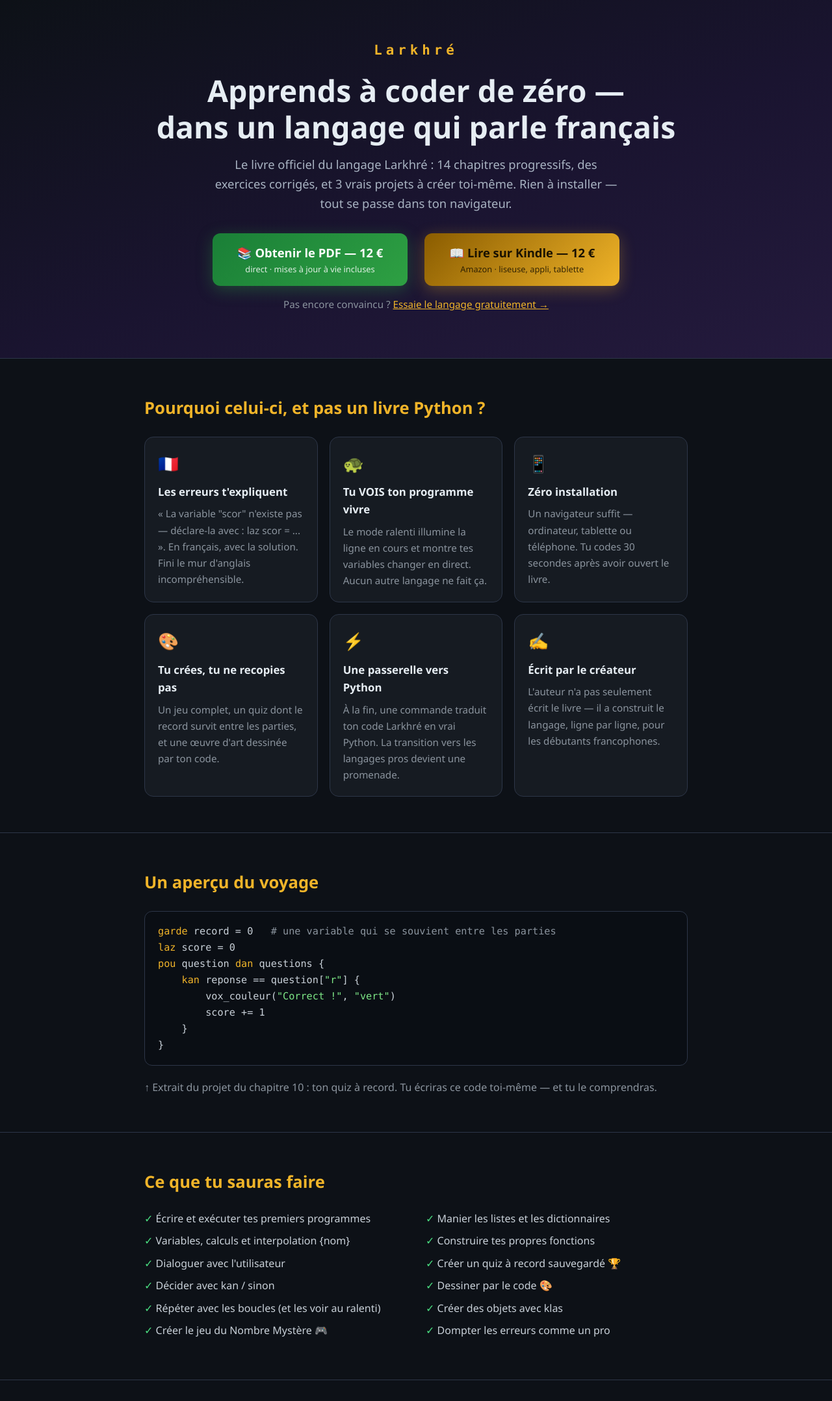
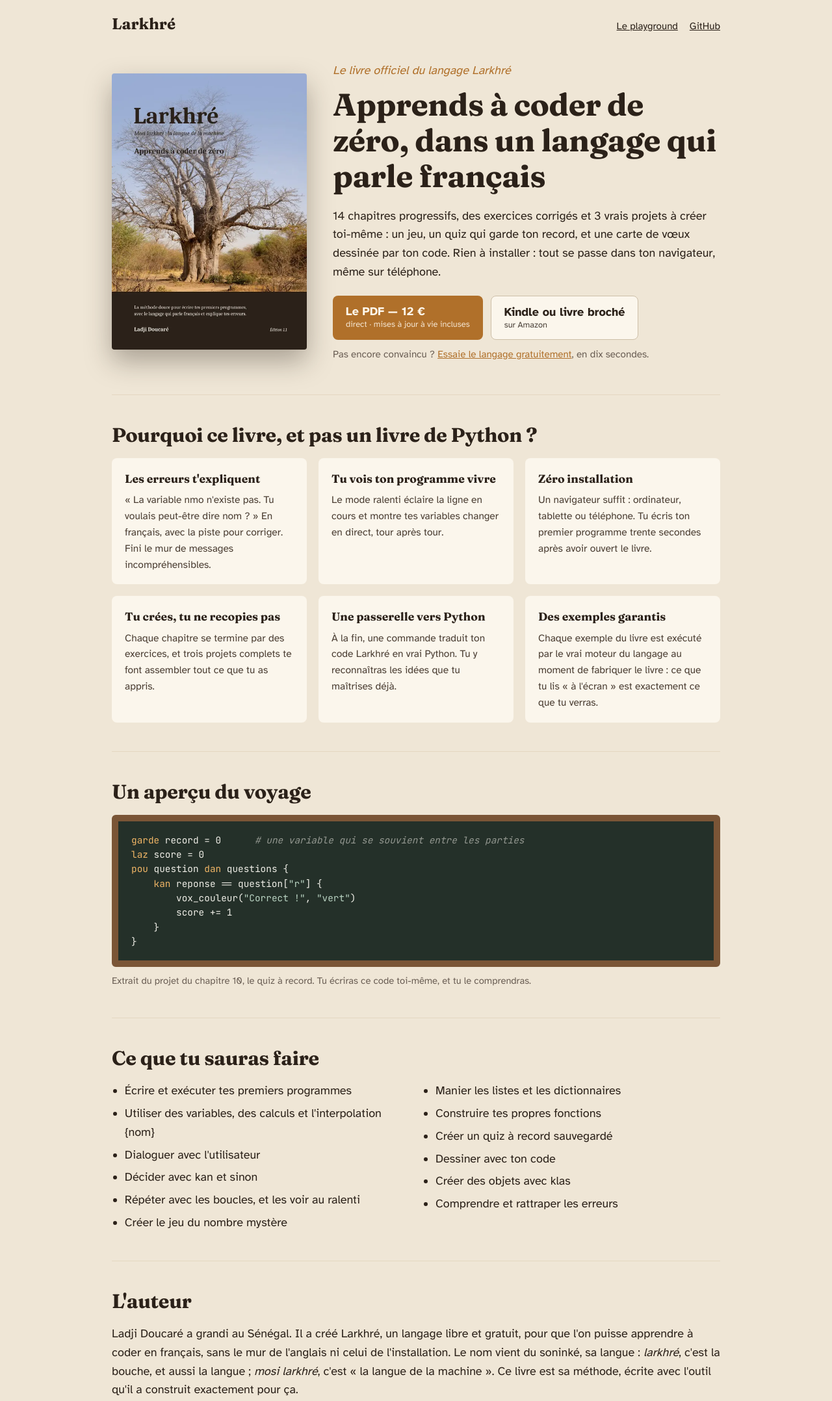
Before and after one commit to larkhre/larkhre.github.io, a plain HTML site: page docs/livre.html in a window 1280 px wide. Shown: the top 2156 px of the page at 65% size. Drawn offline with Linux system fonts and the light colour scheme.

Commit message:
Nouvelle page du livre

```diff
--- a/docs/livre.html
+++ b/docs/livre.html
@@ -2,186 +2,151 @@
 <html lang="fr">
 <head>
 <meta charset="UTF-8">
-<meta name="viewport" content="width=device-width, initial-scale=1.0">
-<title>Apprends à coder de zéro avec Larkhré — Le livre officiel</title>
-<meta name="description" content="Le livre officiel pour apprendre la programmation de zéro avec Larkhré : 14 chapitres, exercices corrigés, 3 projets complets. En français, rien à installer.">
+<meta name="viewport" content="width=device-width, initial-scale=1, viewport-fit=cover">
+<title>Apprends à coder de zéro avec Larkhré — le livre</title>
+<meta name="description" content="Le livre officiel du langage Larkhré : 14 chapitres, 3 projets, exercices corrigés. Apprends à coder en français, avec des erreurs qui t'expliquent quoi corriger. PDF, Kindle et livre broché.">
+<meta name="theme-color" content="#2b2119">
+<link rel="preconnect" href="https://fonts.googleapis.com">
+<link rel="preconnect" href="https://fonts.gstatic.com" crossorigin>
+<link href="https://fonts.googleapis.com/css2?family=Atkinson+Hyperlegible:wght@400;700&family=Fraunces:opsz,wght@9..144,600;9..144,700&family=JetBrains+Mono:wght@400&display=swap" rel="stylesheet">
 <style>
-  :root { --bg:#0d1117; --bg2:#161b22; --border:#2d3648; --text:#e6edf3; --muted:#8b949e;
-          --gold:#f0b429; --gold-dim:#b8860b; --violet:#a78bfa; --green:#4ade80; }
-  * { box-sizing: border-box; margin: 0; padding: 0; }
-  body { background: var(--bg); color: var(--text); font-family: 'Segoe UI', system-ui, sans-serif; line-height: 1.65; }
-  .wrap { max-width: 880px; margin: 0 auto; padding: 0 22px; }
-  a { color: var(--gold); }
-
-  header.hero { background: linear-gradient(160deg, #0d1117 0%, #1a1430 55%, #241a3d 100%);
-                padding: 60px 0 70px; text-align: center; border-bottom: 1px solid var(--border); }
-  .brand { font-family: Consolas, monospace; font-weight: 800; letter-spacing: 6px; color: var(--gold); font-size: 1.3rem; }
-  h1 { font-size: clamp(1.8rem, 5vw, 2.9rem); margin: 18px 0 14px; line-height: 1.2; }
-  .hero p.sub { color: #a8b3c2; font-size: 1.15rem; max-width: 620px; margin: 0 auto 30px; }
-
-  .btn { display: inline-block; background: linear-gradient(135deg, #1a7f37, #2ea043); color: #fff;
-         font-weight: 700; font-size: 1.15rem; padding: 15px 38px; border-radius: 12px; text-decoration: none;
-         box-shadow: 0 6px 24px rgba(46,160,67,.35); }
-  .btn:hover { filter: brightness(1.12); }
-  .btn.kindle { background: linear-gradient(135deg, #8a5c00, #f0b429); color: #1a1200;
-                box-shadow: 0 6px 24px rgba(240,180,41,.30); margin-left: 12px; }
-  .achat { display: flex; gap: 14px; justify-content: center; flex-wrap: wrap; align-items: center; }
-  @media (max-width: 640px) { .btn.kindle { margin-left: 0; } }
-  .btn small { display: block; font-weight: 400; font-size: .8rem; opacity: .85; }
-  .essai { display: block; margin-top: 16px; color: var(--muted); font-size: .95rem; }
-
-  section { padding: 55px 0; border-bottom: 1px solid var(--border); }
-  h2 { font-size: 1.6rem; margin-bottom: 22px; color: var(--gold); }
-  .grid { display: grid; grid-template-columns: repeat(auto-fit, minmax(240px, 1fr)); gap: 18px; }
-  .card { background: var(--bg2); border: 1px solid var(--border); border-radius: 14px; padding: 20px; }
-  .card h3 { font-size: 1.05rem; margin-bottom: 8px; }
-  .card p { color: var(--muted); font-size: .95rem; }
-  .card .emo { font-size: 1.6rem; display: block; margin-bottom: 8px; }
-
-  .code { background: #0a0e14; border: 1px solid var(--border); border-radius: 12px; padding: 18px 20px;
-          font-family: Consolas, monospace; font-size: .95rem; color: #c9d1d9; margin: 20px 0; }
-  .code .k { color: var(--gold); } .code .s { color: #7ee787; }
-
-  ul.somm { columns: 2; gap: 30px; list-style: none; }
-  ul.somm li { margin-bottom: 8px; color: #c9d1d9; break-inside: avoid; }
-  ul.somm li::before { content: "✓ "; color: var(--green); }
-  @media (max-width: 640px) { ul.somm { columns: 1; } }
-
-  .auteur { display: flex; gap: 20px; align-items: center; background: var(--bg2); border: 1px solid var(--border);
-            border-radius: 14px; padding: 22px; }
-  .auteur .avatar { min-width: 64px; height: 64px; border-radius: 50%; background: linear-gradient(135deg, var(--gold), #8a5c00);
-                    display: flex; align-items: center; justify-content: center; font-size: 1.6rem; font-weight: 800; color: #0d1117; }
-  .faq details { background: var(--bg2); border: 1px solid var(--border); border-radius: 10px;
-                 padding: 14px 18px; margin-bottom: 10px; }
-  .faq summary { cursor: pointer; font-weight: 600; }
-  .faq p { color: var(--muted); margin-top: 8px; }
-
-  .final { text-align: center; padding: 60px 0 70px; }
-  footer { text-align: center; color: var(--muted); font-size: .85rem; padding: 24px 0 34px; }
+  :root { --terre:#2b2119; --sable:#efe6d6; --sable-2:#e4d7c1; --papier:#fbf6ec; --ocre:#b0702a; --doux:#6b5f55;
+          --ardoise:#243029; --craie:#eeede6; box-sizing:border-box;
+          padding-top:env(safe-area-inset-top,0px); padding-bottom:env(safe-area-inset-bottom,0px); }
+  *,*::before,*::after { box-sizing:inherit; margin:0; }
+  body { background:var(--sable); color:var(--terre); font-family:'Atkinson Hyperlegible','Segoe UI',system-ui,sans-serif;
+         font-size:18px; line-height:1.6; }
+  a { color:var(--ocre); }
+  .page { max-width:980px; margin:0 auto; padding:0 22px; }
+  nav { padding:18px 0; display:flex; justify-content:space-between; align-items:baseline; }
+  nav .logo { font-family:'Fraunces',Georgia,serif; font-weight:700; font-size:1.5rem; color:var(--terre); text-decoration:none; }
+  nav .liens a { margin-left:18px; color:var(--terre); font-size:.95rem; }
+  h1, h2 { font-family:'Fraunces',Georgia,serif; line-height:1.15; letter-spacing:-.01em; }
+  h1 { font-size:clamp(2rem,5vw,3rem); margin:.2em 0 .4em; }
+  h2 { font-size:clamp(1.4rem,3vw,1.9rem); margin:0 0 .6em; }
+  .hero { display:grid; grid-template-columns:minmax(200px,300px) 1fr; gap:40px; align-items:center; padding:20px 0 50px; }
+  .hero img { width:100%; height:auto; border-radius:4px; box-shadow:0 18px 40px rgba(43,33,25,.35); }
+  .sur-titre { color:var(--ocre); font-style:italic; }
+  .achat { display:flex; flex-wrap:wrap; gap:12px; margin:22px 0 10px; }
+  .btn { display:inline-block; padding:13px 20px; border-radius:8px; text-decoration:none; font-weight:700; line-height:1.3; }
+  .btn small { display:block; font-weight:400; font-size:.8rem; opacity:.85; }
+  .btn-pdf { background:var(--ocre); color:#fff8ec; }
+  .btn-amazon { background:var(--papier); color:var(--terre); border:1px solid #cdbfa8; }
+  .btn:focus-visible { outline:3px solid var(--terre); outline-offset:3px; }
+  .note { color:var(--doux); font-size:.95rem; }
+  section { padding:44px 0; border-top:1px solid var(--sable-2); }
+  .grille { display:grid; grid-template-columns:repeat(auto-fit,minmax(260px,1fr)); gap:18px; }
+  .carte { background:var(--papier); border-radius:8px; padding:18px 20px; }
+  .carte h3 { font-family:'Fraunces',Georgia,serif; font-size:1.1rem; margin-bottom:6px; }
+  .carte p { color:#4a3d32; font-size:.97rem; }
+  pre { background:var(--ardoise); color:var(--craie); border:10px solid #7a5536; border-radius:6px; padding:18px 20px;
+        font-family:'JetBrains Mono',Consolas,monospace; font-size:.9rem; line-height:1.55; overflow-x:auto; }
+  pre .k { color:#f0b566; } pre .s { color:#b9d3c2; } pre .c { color:rgba(238,237,230,.55); font-style:italic; }
+  .legende { color:var(--doux); font-size:.92rem; margin-top:10px; }
+  ul.faire { columns:2; column-gap:40px; padding-left:1.1em; }
+  ul.faire li { margin-bottom:6px; break-inside:avoid; }
+  details { background:var(--papier); border-radius:8px; padding:14px 18px; margin-bottom:10px; }
+  summary { cursor:pointer; font-weight:700; }
+  details p { margin-top:8px; color:#4a3d32; }
+  .fin { text-align:center; }
+  .fin .achat { justify-content:center; }
+  footer { text-align:center; color:var(--doux); font-size:.85rem; padding:26px 0 36px; }
+  @media (max-width:700px) {
+    .hero { grid-template-columns:1fr; gap:24px; }
+    .hero img { max-width:240px; margin:0 auto; display:block; }
+    ul.faire { columns:1; }
+    nav .liens a { margin-left:12px; }
+  }
 </style>
-<script data-goatcounter="https://lazarus.goatcounter.com/count"
-        async src="//gc.zgo.at/count.js"></script>
+<script data-goatcounter="https://lazarus.goatcounter.com/count" async src="//gc.zgo.at/count.js"></script>
 </head>
 <body>
+<div class="page">
+  <nav>
+    <a class="logo" href="./">Larkhré</a>
+    <div class="liens"><a href="code/">Le playground</a><a href="https://github.com/larkhre/larkhre.github.io">GitHub</a></div>
+  </nav>
 
-<header class="hero">
-  <div class="wrap">
-    <div class="brand">Larkhré</div>
-    <h1>Apprends à coder de zéro —<br>dans un langage qui parle français</h1>
-    <p class="sub">Le livre officiel du langage Larkhré : 14 chapitres progressifs, des exercices corrigés,
-    et 3 vrais projets à créer toi-même. Rien à installer — tout se passe dans ton navigateur.</p>
+  <div class="hero">
+    <img src="livre-couverture.webp" width="520" height="737" alt="Couverture du livre : Larkhré, apprends à coder de zéro, avec un baobab au bout d'un chemin de sable">
+    <div>
+      <p class="sur-titre">Le livre officiel du langage Larkhré</p>
+      <h1>Apprends à coder de zéro, dans un langage qui parle français</h1>
+      <p>14 chapitres progressifs, des exercices corrigés et 3 vrais projets à créer toi-même : un jeu, un quiz qui garde ton record, et une carte de vœux dessinée par ton code. Rien à installer : tout se passe dans ton navigateur, même sur téléphone.</p>
       <div class="achat">
-      <a class="btn" href="https://ladjidoucare.gumroad.com/l/larkhre">📚 Obtenir le PDF — 12 €<small>direct · mises à jour à vie incluses</small></a>
-      <a class="btn kindle" href="https://www.amazon.fr/dp/B0HCRLYQ4R">📖 Lire sur Kindle — 12 €<small>Amazon · liseuse, appli, tablette</small></a>
+        <a class="btn btn-pdf" data-goatcounter-click="livre-gumroad" href="https://ladjidoucare.gumroad.com/l/lazarus">Le PDF — 12 €<small>direct · mises à jour à vie incluses</small></a>
+        <a class="btn btn-amazon" data-goatcounter-click="livre-amazon" href="https://www.amazon.fr/s?k=Apprends+%C3%A0+coder+de+z%C3%A9ro+avec+Larkhr%C3%A9">Kindle ou livre broché<small>sur Amazon</small></a>
       </div>
-    <span class="essai">Pas encore convaincu ? <a href="https://larkhre.github.io/code/">Essaie le langage gratuitement →</a></span>
+      <p class="note">Pas encore convaincu ? <a href="code/">Essaie le langage gratuitement</a>, en dix secondes.</p>
     </div>
-</header>
+  </div>
 
   <section>
-  <div class="wrap">
-    <h2>Pourquoi celui-ci, et pas un livre Python ?</h2>
-    <div class="grid">
-      <div class="card"><span class="emo">🇫🇷</span><h3>Les erreurs t'expliquent</h3>
-        <p>« La variable "scor" n'existe pas — déclare-la avec : laz scor = ... ». En français, avec la solution. Fini le mur d'anglais incompréhensible.</p></div>
-      <div class="card"><span class="emo">🐢</span><h3>Tu VOIS ton programme vivre</h3>
-        <p>Le mode ralenti illumine la ligne en cours et montre tes variables changer en direct. Aucun autre langage ne fait ça.</p></div>
-      <div class="card"><span class="emo">📱</span><h3>Zéro installation</h3>
-        <p>Un navigateur suffit — ordinateur, tablette ou téléphone. Tu codes 30 secondes après avoir ouvert le livre.</p></div>
-      <div class="card"><span class="emo">🎨</span><h3>Tu crées, tu ne recopies pas</h3>
-        <p>Un jeu complet, un quiz dont le record survit entre les parties, et une œuvre d'art dessinée par ton code.</p></div>
-      <div class="card"><span class="emo">⚡</span><h3>Une passerelle vers Python</h3>
-        <p>À la fin, une commande traduit ton code Larkhré en vrai Python. La transition vers les langages pros devient une promenade.</p></div>
-      <div class="card"><span class="emo">✍️</span><h3>Écrit par le créateur</h3>
-        <p>L'auteur n'a pas seulement écrit le livre — il a construit le langage, ligne par ligne, pour les débutants francophones.</p></div>
-    </div>
+    <h2>Pourquoi ce livre, et pas un livre de Python ?</h2>
+    <div class="grille">
+      <div class="carte"><h3>Les erreurs t'expliquent</h3><p>« La variable nmo n'existe pas. Tu voulais peut-être dire nom ? » En français, avec la piste pour corriger. Fini le mur de messages incompréhensibles.</p></div>
+      <div class="carte"><h3>Tu vois ton programme vivre</h3><p>Le mode ralenti éclaire la ligne en cours et montre tes variables changer en direct, tour après tour.</p></div>
+      <div class="carte"><h3>Zéro installation</h3><p>Un navigateur suffit : ordinateur, tablette ou téléphone. Tu écris ton premier programme trente secondes après avoir ouvert le livre.</p></div>
+      <div class="carte"><h3>Tu crées, tu ne recopies pas</h3><p>Chaque chapitre se termine par des exercices, et trois projets complets te font assembler tout ce que tu as appris.</p></div>
+      <div class="carte"><h3>Une passerelle vers Python</h3><p>À la fin, une commande traduit ton code Larkhré en vrai Python. Tu y reconnaîtras les idées que tu maîtrises déjà.</p></div>
+      <div class="carte"><h3>Des exemples garantis</h3><p>Chaque exemple du livre est exécuté par le vrai moteur du langage au moment de fabriquer le livre : ce que tu lis « à l'écran » est exactement ce que tu verras.</p></div>
     </div>
   </section>
 
   <section>
-  <div class="wrap">
     <h2>Un aperçu du voyage</h2>
-    <div class="code">
-      <span class="k">garde</span> record = 0&nbsp;&nbsp;&nbsp;<span style="color:#8b949e"># une variable qui se souvient entre les parties</span><br>
-      <span class="k">laz</span> score = 0<br>
-      <span class="k">pou</span> question <span class="k">dan</span> questions {<br>
-      &nbsp;&nbsp;&nbsp;&nbsp;<span class="k">kan</span> reponse == question[<span class="s">"r"</span>] {<br>
-      &nbsp;&nbsp;&nbsp;&nbsp;&nbsp;&nbsp;&nbsp;&nbsp;vox_couleur(<span class="s">"Correct !"</span>, <span class="s">"vert"</span>)<br>
-      &nbsp;&nbsp;&nbsp;&nbsp;&nbsp;&nbsp;&nbsp;&nbsp;score += 1<br>
-      &nbsp;&nbsp;&nbsp;&nbsp;}<br>
+<pre><span class="k">garde</span> record = 0      <span class="c"># une variable qui se souvient entre les parties</span>
+<span class="k">laz</span> score = 0
+<span class="k">pou</span> question <span class="k">dan</span> questions {
+    <span class="k">kan</span> reponse == question[<span class="s">"r"</span>] {
+        vox_couleur(<span class="s">"Correct !"</span>, <span class="s">"vert"</span>)
+        score += 1
     }
-    </div>
-    <p style="color:var(--muted)">↑ Extrait du projet du chapitre 10 : ton quiz à record. Tu écriras ce code toi-même — et tu le comprendras.</p>
-  </div>
+}</pre>
+    <p class="legende">Extrait du projet du chapitre 10, le quiz à record. Tu écriras ce code toi-même, et tu le comprendras.</p>
   </section>
 
   <section>
-  <div class="wrap">
     <h2>Ce que tu sauras faire</h2>
-    <ul class="somm">
+    <ul class="faire">
       <li>Écrire et exécuter tes premiers programmes</li>
-      <li>Variables, calculs et interpolation {nom}</li>
+      <li>Utiliser des variables, des calculs et l'interpolation {nom}</li>
       <li>Dialoguer avec l'utilisateur</li>
-      <li>Décider avec kan / sinon</li>
-      <li>Répéter avec les boucles (et les voir au ralenti)</li>
-      <li>Créer le jeu du Nombre Mystère 🎮</li>
+      <li>Décider avec kan et sinon</li>
+      <li>Répéter avec les boucles, et les voir au ralenti</li>
+      <li>Créer le jeu du nombre mystère</li>
       <li>Manier les listes et les dictionnaires</li>
       <li>Construire tes propres fonctions</li>
-      <li>Créer un quiz à record sauvegardé 🏆</li>
-      <li>Dessiner par le code 🎨</li>
+      <li>Créer un quiz à record sauvegardé</li>
+      <li>Dessiner avec ton code</li>
       <li>Créer des objets avec klas</li>
-      <li>Dompter les erreurs comme un pro</li>
+      <li>Comprendre et rattraper les erreurs</li>
     </ul>
-  </div>
   </section>
 
   <section>
-  <div class="wrap">
     <h2>L'auteur</h2>
-    <div class="auteur">
-      <div class="avatar">LD</div>
-      <div>
-        <strong>Ladji Doucaré</strong> est le créateur du langage Larkhré — un langage open source complet,
-        publié mondialement (PyPI, GitHub), avec son propre traducteur vers Python et un playground utilisé
-        depuis le navigateur. Ce livre est sa méthode, écrite avec l'outil qu'il a construit exactement pour ça :
-        apprendre à coder en français, en douceur, en créant.
-      </div>
-    </div>
+    <p>Ladji Doucaré a grandi au Sénégal. Il a créé Larkhré, un langage libre et gratuit, pour que l'on puisse apprendre à coder en français, sans le mur de l'anglais ni celui de l'installation. Le nom vient du soninké, sa langue : <em>larkhré</em>, c'est la bouche, et aussi la langue ; <em>mosi larkhré</em>, c'est « la langue de la machine ». Ce livre est sa méthode, écrite avec l'outil qu'il a construit exactement pour ça.</p>
+  </section>
+
+  <section>
+    <h2>Questions fréquentes</h2>
+    <details><summary>Je n'ai jamais codé de ma vie. C'est vraiment pour moi ?</summary><p>Oui, c'est exactement pour toi. Le livre part de zéro, chaque notion est expliquée avec des mots simples et un exemple, et chaque chapitre a ses exercices corrigés.</p></details>
+    <details><summary>Il me faut un bon ordinateur ?</summary><p>Non. Le playground Larkhré fonctionne dans n'importe quel navigateur, même sur un téléphone. Si tu lis cette page, tu as tout ce qu'il faut.</p></details>
+    <details><summary>Pourquoi ne pas apprendre directement Python ?</summary><p>Tu peux. Mais la première marche est plus haute : l'anglais, l'installation, les messages d'erreur difficiles. Larkhré enseigne les mêmes idées sans ces obstacles, et sa commande de traduction vers Python te sert ensuite de passerelle.</p></details>
+    <details><summary>PDF, Kindle ou livre broché : lequel choisir ?</summary><p>Le PDF se lit partout, s'imprime, et chaque nouvelle édition t'est envoyée gratuitement. La version Kindle se lit sur liseuse ou dans l'appli Kindle. Le livre broché, en papier, reste ouvert à côté de ton écran pendant que tu codes.</p></details>
+    <details><summary>Le livre a changé de nom ?</summary><p>Oui : le langage s'appelait auparavant LAZARUS. L'édition 1.1 porte le nouveau nom, corrige plusieurs exemples, et tous ses programmes sont vérifiés automatiquement. Les acheteurs du PDF la reçoivent gratuitement.</p></details>
+  </section>
+
+  <section class="fin">
+    <h2>Le code appartient à ceux qui tapent la ligne suivante.</h2>
+    <p>Commence aujourd'hui, dans ta langue.</p>
+    <div class="achat">
+      <a class="btn btn-pdf" data-goatcounter-click="livre-gumroad-bas" href="https://ladjidoucare.gumroad.com/l/lazarus">Le PDF — 12 €<small>42 pages · mises à jour à vie</small></a>
+      <a class="btn btn-amazon" data-goatcounter-click="livre-amazon-bas" href="https://www.amazon.fr/s?k=Apprends+%C3%A0+coder+de+z%C3%A9ro+avec+Larkhr%C3%A9">Kindle ou livre broché<small>sur Amazon</small></a>
     </div>
   </section>
-
-<section class="faq">
-  <div class="wrap">
-    <h2>Questions fréquentes</h2>
-    <details><summary>Je n'ai jamais codé de ma vie. C'est vraiment pour moi ?</summary>
-      <p>Oui — c'est exactement pour toi. Le livre part de zéro absolu et chaque notion est expliquée avec des mots simples, un exemple, et des exercices corrigés.</p></details>
-    <details><summary>Il me faut un bon ordinateur ?</summary>
-      <p>Non. Le playground Larkhré fonctionne dans n'importe quel navigateur, même sur un téléphone. Si tu lis cette page, tu as tout ce qu'il faut.</p></details>
-    <details><summary>Pourquoi ne pas apprendre directement Python ?</summary>
-      <p>Tu peux ! Mais la première marche est plus haute : anglais, installation, erreurs cryptiques. Larkhré enseigne les mêmes concepts sans ces obstacles — et sa commande « traduire vers Python » fait de la transition une formalité. Le chapitre final t'y emmène.</p></details>
-    <details><summary>PDF ou Kindle : lequel choisir ?</summary>
-      <p>Le <b>PDF</b> (direct) se lit partout, s'imprime, et les mises à jour à vie te sont envoyées gratuitement. La version <b>Kindle</b> se lit sur liseuse, sur l'appli Kindle (téléphone, tablette, ordinateur) et te suit dans ta bibliothèque Amazon — pratique si tu lis déjà comme ça. Le contenu est le même. <a href="https://www.amazon.com/dp/B0HCRLYQ4R">Version Amazon internationale</a>.</p></details>
-    <details><summary>Et si le livre évolue ?</summary>
-      <p>Les mises à jour sont incluses à vie : chaque nouvelle édition t'est envoyée gratuitement.</p></details>
 </div>
-</section>
-
-<div class="final">
-  <div class="wrap">
-    <h2 style="margin-bottom:10px">Le code appartient à ceux qui tapent la ligne suivante.</h2>
-    <p style="color:var(--muted); margin-bottom:26px">Commence aujourd'hui — dans ta langue.</p>
-    <div class="achat">
-      <a class="btn" href="https://ladjidoucare.gumroad.com/l/larkhre">📚 Obtenir le PDF — 12 €<small>34 pages · mises à jour à vie</small></a>
-      <a class="btn kindle" href="https://www.amazon.fr/dp/B0HCRLYQ4R">📖 Lire sur Kindle — 12 €<small>Amazon · dans le monde entier</small></a>
-    </div>
-  </div>
-</div>
-
-<footer>
-  Larkhré — un langage libre et gratuit créé par Ladji Doucaré ·
-  <a href="https://larkhre.github.io/code/">Playground</a> ·
-  <a href="https://github.com/larkhre/larkhre.github.io">GitHub</a>
-</footer>
-
+<footer>Larkhré — un langage libre et gratuit créé par Ladji Doucaré · <a href="code/">Playground</a> · <a href="https://github.com/larkhre/larkhre.github.io">GitHub</a></footer>
 </body>
 </html>
```
Also changed, not shown: docs/index.html (+3 -0 lines), docs/livre-couverture.webp (added). Lines whose indentation alone changed are shown as unchanged.
